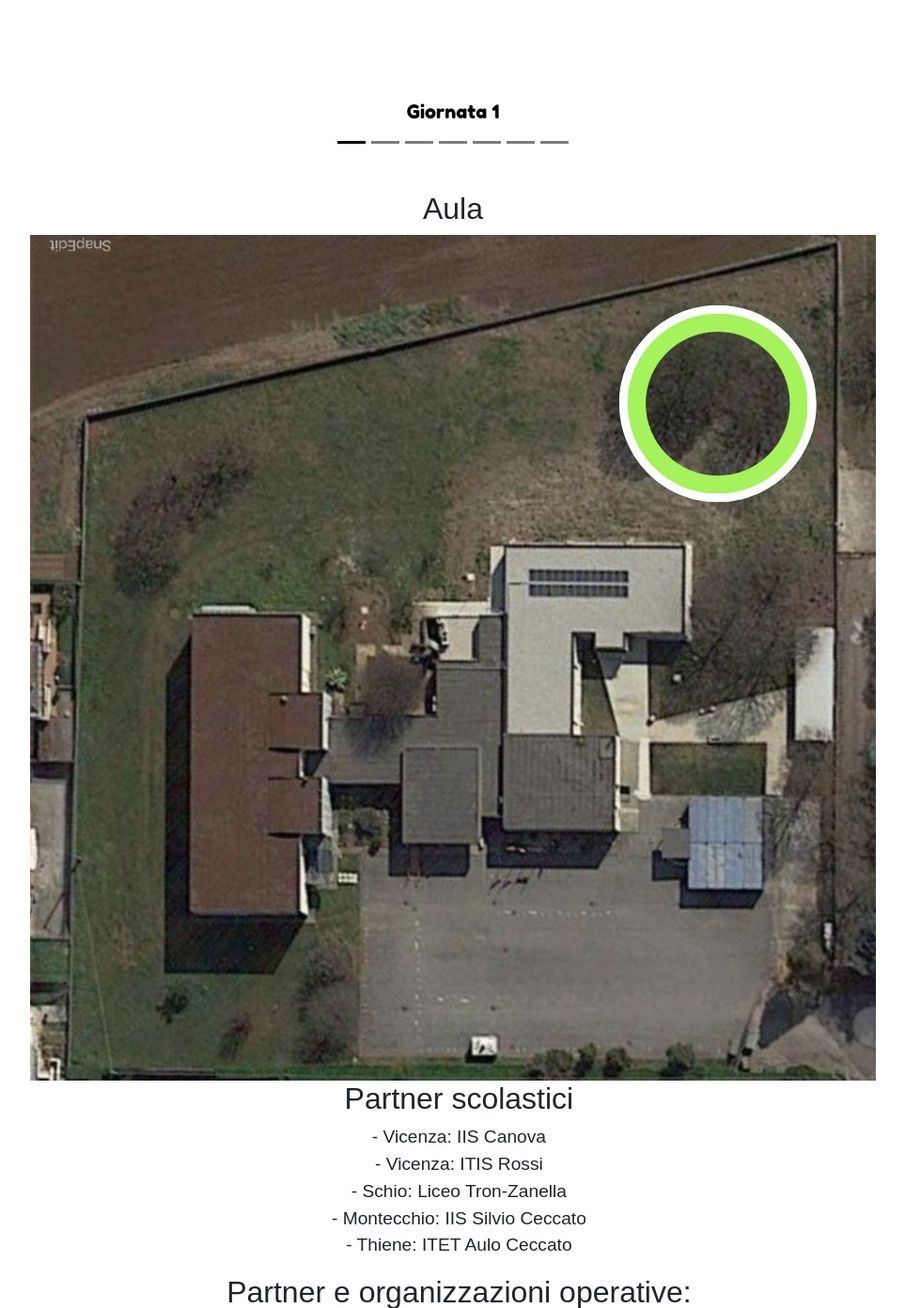
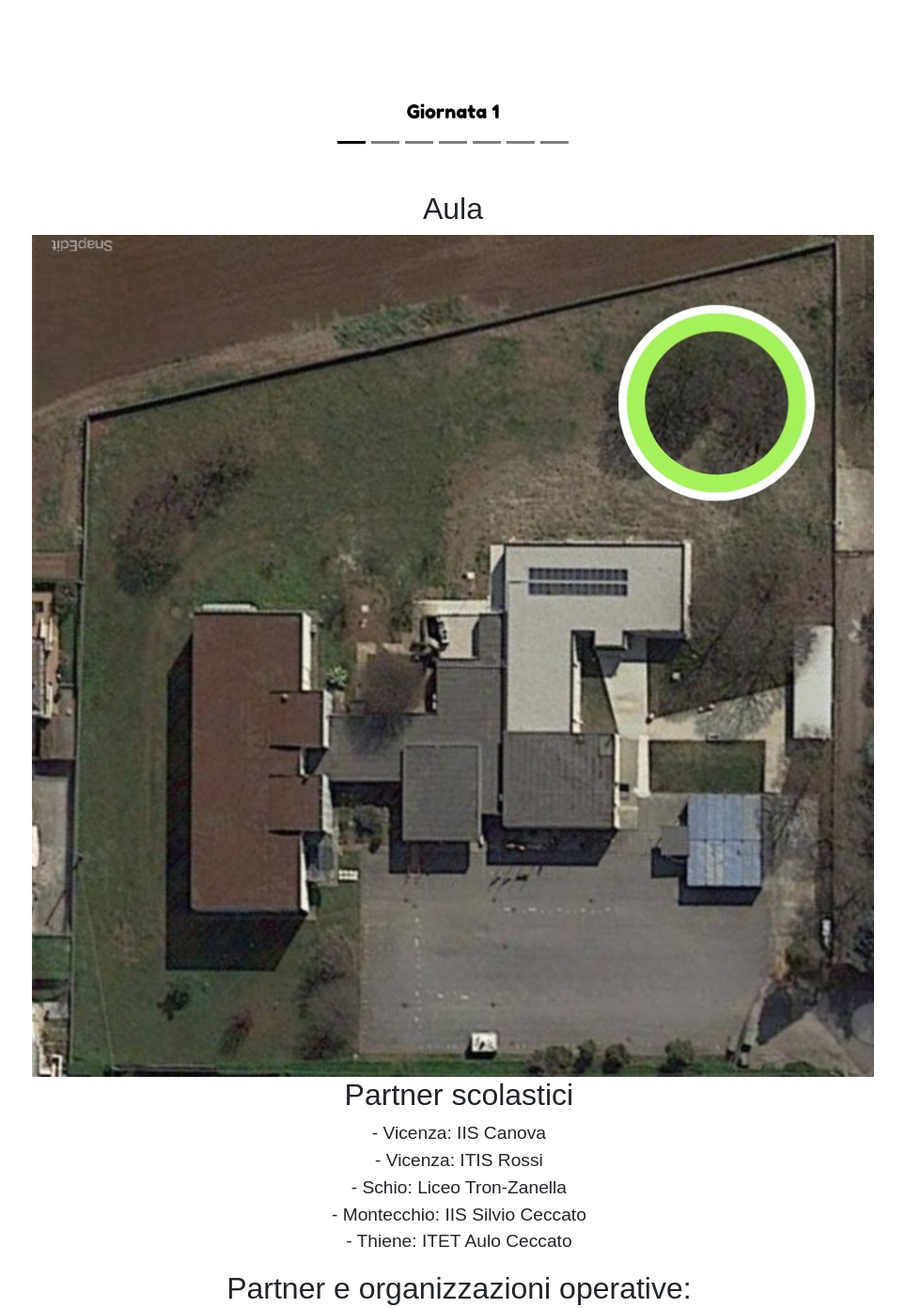
Before and after one commit to prathix/in-mobilita, a Flask app: page /lezioni_partner in a window 1280 px wide. Shown: the part 1387-2779 px from the top of the page at 94% size, without its empty margins (158-1121 px from the left). Run offline with Flask 3, Linux system fonts and the light colour scheme.

Commit message:
Update other-stuff.html fix mappa

```diff
--- a/templates/other-stuff.html
+++ b/templates/other-stuff.html
@@ -179,7 +179,7 @@
         <br id="big-bro">
         <div id="aula">
           <h2>Aula</h2>
-          <img src="{{ url_for('static', filename='images/mappa_aula.jpg') }}">
+          <img class="mappa" src="{{ url_for('static', filename='images/mappa_aula.jpg') }}">
         </div>
 
 
```
